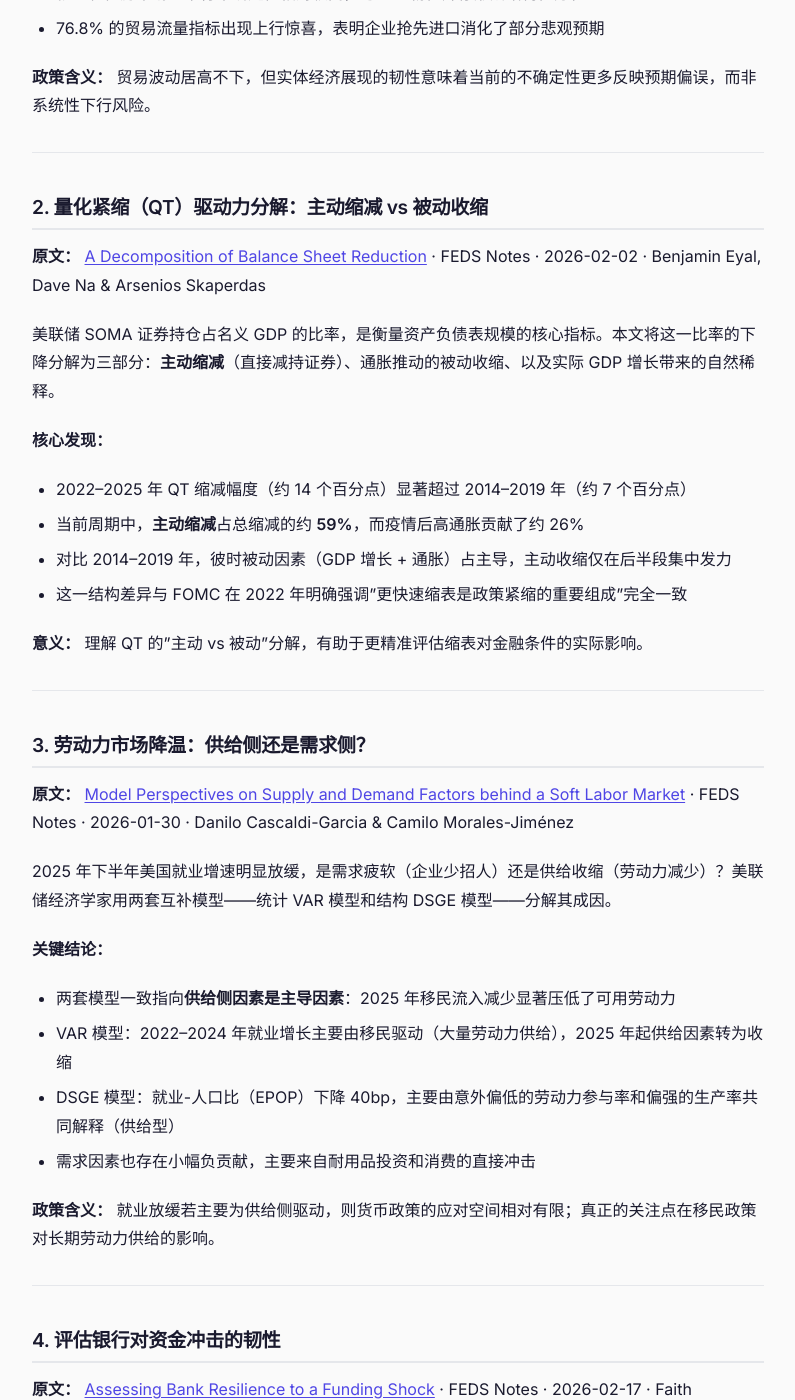
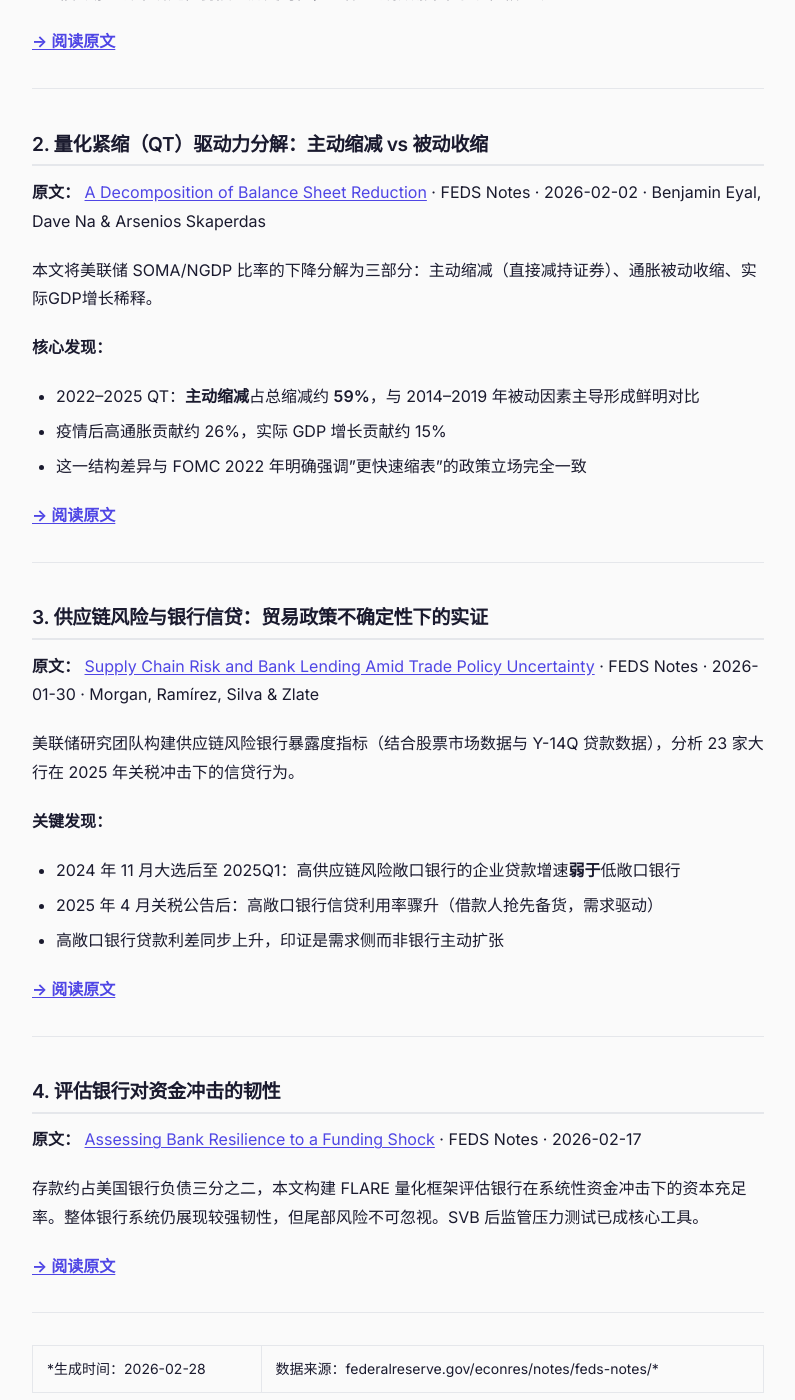
Before and after one commit to chengenbao/chengenbao.github.io, a Jekyll site: the page built from _reading_list/2026-02-28-finance.md, in a window 1280 px wide and 1400 px high, scrolled down 980 px. Shown: the whole window, without its empty margins (242-1037 px from the left). Built offline with Jekyll 4.4.1, drawn with Linux system fonts in a browser that asks for light colours; some of the changed text lies outside the part shown.

Commit message:
fix: final correct 0228-finance (use supply-chain instead of labor-market for slot 3)

```diff
--- a/_reading_list/2026-02-28-finance.md
+++ b/_reading_list/2026-02-28-finance.md
@@ -1,8 +1,8 @@
 ---
 layout: reading
-title: "财经精选 2026-02-28：经济不确定性 / 量化紧缩分解 / 劳动力市场软化成因"
+title: "财经精选 2026-02-28：经济不确定性拆分 / 量化紧缩分解 / 供应链信贷"
 category: finance
-tags: [Finance, Fed, 经济不确定性, 量化紧缩, 劳动力市场, 银行监管]
+tags: [Finance, Fed, 经济不确定性, 量化紧缩, 供应链, 银行监管]
 date: 2026-02-28
 ---
 
@@ -16,15 +16,14 @@ date: 2026-02-28
 
 **原文：** [Downside and Upside Economic Uncertainty](https://www.federalreserve.gov/econres/notes/feds-notes/downside-and-upside-economic-uncertainty-20260212.html) · FEDS Notes · 2026-02-12 · Juan M. Londono & Sai Ma
 
-尽管众多预测认为贸易和地缘政治压力将拖累美国经济，2025年实际GDP增速仍高达3.8%。美联储经济学家构建"真实经济不确定性（REU）"框架，将其拆分为上行（好于预期）与下行（差于预期）两个分量，并进一步分解到贸易、就业、通胀等细分领域。
+尽管众多预测认为贸易和地缘政治压力将拖累美国经济，2025年实际GDP增速仍高达3.8%。美联储经济学家构建"真实经济不确定性（REU）"框架，将其拆分为上行（好于预期）与下行两个分量，并分解到贸易、就业、通胀等细分领域。
 
 **关键发现：**
 - 贸易不确定性是2025年REU上升的主要驱动力，且几乎全部来自**上行惊喜**（贸易流量好于模型预期）
+- 76.8% 的贸易流量指标出现上行惊喜，表明企业抢先进口消化了部分悲观预期
 - 非贸易经济不确定性仍接近历史均值，整体经济预测并不系统性偏悲观
-- 就业和住房市场的下行不确定性相对较高，与GDP韧性并存形成结构性分化
-- 76.8% 的贸易流量指标出现上行惊喜，表明企业抢先进口消化了部分悲观预期
 
-**政策含义：** 贸易波动居高不下，但实体经济展现的韧性意味着当前的不确定性更多反映预期偏误，而非系统性下行风险。
+**[→ 阅读原文](https://www.federalreserve.gov/econres/notes/feds-notes/downside-and-upside-economic-uncertainty-20260212.html)**
 
 ---
 
@@ -32,39 +31,39 @@ date: 2026-02-28
 
 **原文：** [A Decomposition of Balance Sheet Reduction](https://www.federalreserve.gov/econres/notes/feds-notes/a-decomposition-of-balance-sheet-reduction-20260202.html) · FEDS Notes · 2026-02-02 · Benjamin Eyal, Dave Na & Arsenios Skaperdas
 
-美联储 SOMA 证券持仓占名义 GDP 的比率，是衡量资产负债表规模的核心指标。本文将这一比率的下降分解为三部分：**主动缩减**（直接减持证券）、通胀推动的被动收缩、以及实际 GDP 增长带来的自然稀释。
+本文将美联储 SOMA/NGDP 比率的下降分解为三部分：主动缩减（直接减持证券）、通胀被动收缩、实际GDP增长稀释。
 
 **核心发现：**
-- 2022–2025 年 QT 缩减幅度（约 14 个百分点）显著超过 2014–2019 年（约 7 个百分点）
-- 当前周期中，**主动缩减**占总缩减的约 **59%**，而疫情后高通胀贡献了约 26%
-- 对比 2014–2019 年，彼时被动因素（GDP 增长 + 通胀）占主导，主动收缩仅在后半段集中发力
-- 这一结构差异与 FOMC 在 2022 年明确强调"更快速缩表是政策紧缩的重要组成"完全一致
+- 2022–2025 QT：**主动缩减**占总缩减约 **59%**，与 2014–2019 年被动因素主导形成鲜明对比
+- 疫情后高通胀贡献约 26%，实际 GDP 增长贡献约 15%
+- 这一结构差异与 FOMC 2022 年明确强调"更快速缩表"的政策立场完全一致
 
-**意义：** 理解 QT 的"主动 vs 被动"分解，有助于更精准评估缩表对金融条件的实际影响。
+**[→ 阅读原文](https://www.federalreserve.gov/econres/notes/feds-notes/a-decomposition-of-balance-sheet-reduction-20260202.html)**
 
 ---
 
-## 3. 劳动力市场降温：供给侧还是需求侧？
+## 3. 供应链风险与银行信贷：贸易政策不确定性下的实证
 
-**原文：** [Model Perspectives on Supply and Demand Factors behind a Soft Labor Market](https://www.federalreserve.gov/econres/notes/feds-notes/model-perspectives-on-supply-and-demand-factors-behind-a-soft-labor-market-20260130.html) · FEDS Notes · 2026-01-30 · Danilo Cascaldi-Garcia & Camilo Morales-Jiménez
+**原文：** [Supply Chain Risk and Bank Lending Amid Trade Policy Uncertainty](https://www.federalreserve.gov/econres/notes/feds-notes/supply-chain-risk-and-bank-lending-amid-trade-policy-uncertainty-20260130.html) · FEDS Notes · 2026-01-30 · Morgan, Ramírez, Silva & Zlate
 
-2025 年下半年美国就业增速明显放缓，是需求疲软（企业少招人）还是供给收缩（劳动力减少）？美联储经济学家用两套互补模型——统计 VAR 模型和结构 DSGE 模型——分解其成因。
+美联储研究团队构建供应链风险银行暴露度指标（结合股票市场数据与 Y-14Q 贷款数据），分析 23 家大行在 2025 年关税冲击下的信贷行为。
 
-**关键结论：**
-- 两套模型一致指向**供给侧因素是主导因素**：2025 年移民流入减少显著压低了可用劳动力
-- VAR 模型：2022–2024 年就业增长主要由移民驱动（大量劳动力供给），2025 年起供给因素转为收缩
-- DSGE 模型：就业-人口比（EPOP）下降 40bp，主要由意外偏低的劳动力参与率和偏强的生产率共同解释（供给型）
-- 需求因素也存在小幅负贡献，主要来自耐用品投资和消费的直接冲击
+**关键发现：**
+- 2024 年 11 月大选后至 2025Q1：高供应链风险敞口银行的企业贷款增速**弱于**低敞口银行
+- 2025 年 4 月关税公告后：高敞口银行信贷利用率骤升（借款人抢先备货，需求驱动）
+- 高敞口银行贷款利差同步上升，印证是需求侧而非银行主动扩张
 
-**政策含义：** 就业放缓若主要为供给侧驱动，则货币政策的应对空间相对有限；真正的关注点在移民政策对长期劳动力供给的影响。
+**[→ 阅读原文](https://www.federalreserve.gov/econres/notes/feds-notes/supply-chain-risk-and-bank-lending-amid-trade-policy-uncertainty-20260130.html)**
 
 ---
 
 ## 4. 评估银行对资金冲击的韧性
 
-**原文：** [Assessing Bank Resilience to a Funding Shock](https://www.federalreserve.gov/econres/notes/feds-notes/assessing-bank-resilience-to-a-funding-shock-20260217.html) · FEDS Notes · 2026-02-17 · Faith Achugamonu, Tim Schmidt-Eisenlohr & Matthew Seay
+**原文：** [Assessing Bank Resilience to a Funding Shock](https://www.federalreserve.gov/econres/notes/feds-notes/assessing-bank-resilience-to-a-funding-shock-20260217.html) · FEDS Notes · 2026-02-17
 
-存款约占美国银行负债的三分之二，在高利率环境下存款流失风险显著上升。本文构建 FLARE 量化框架，评估银行在系统性资金冲击下的资本充足率表现。整体银行系统仍展现出较强韧性，但部分尾部银行在市场调整后资本比率存在明显脆弱性，SVB 后监管压力测试已成为核心工具。
+存款约占美国银行负债三分之二，本文构建 FLARE 量化框架评估银行在系统性资金冲击下的资本充足率。整体银行系统仍展现较强韧性，但尾部风险不可忽视。SVB 后监管压力测试已成核心工具。
+
+**[→ 阅读原文](https://www.federalreserve.gov/econres/notes/feds-notes/assessing-bank-resilience-to-a-funding-shock-20260217.html)**
 
 ---
 
```
